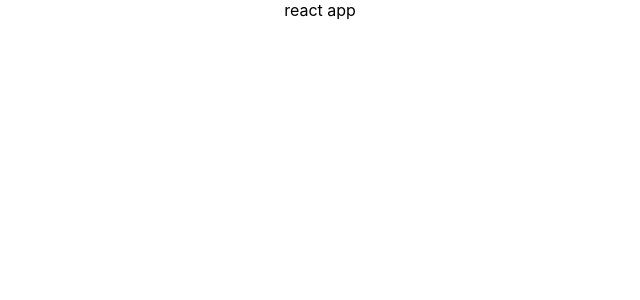
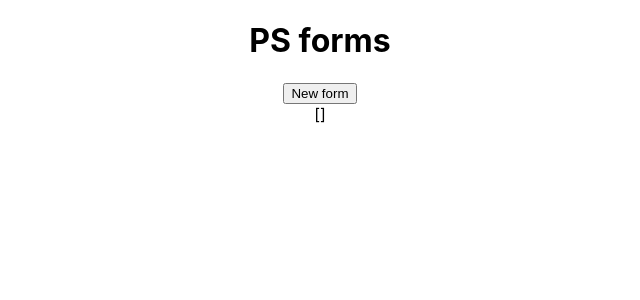
Before and after one commit to patryk-siewiera/iterators, a React (Create React App) app: page / in a window 1280 px wide. Shown: the top 300 px of the page, without its empty margins (320-960 px from the left). Built offline with nearby package versions, Linux system fonts and the light colour scheme.

Commit message:
feat: add new list

```diff
--- a/src/App.js
+++ b/src/App.js
@@ -1,7 +1,26 @@
 import "./App.css";
+import React, { useState } from "react";
+
+function newForm(name) {
+	const form = {
+		name: name,
+	};
+	return form;
+}
 
 function App() {
-	return <div className="App">react app</div>;
+	const [formList, setFormList] = useState([]);
+	return (
+		<div className="App">
+			<h1>PS forms</h1>
+			<button
+				onClick={(e) => setFormList(formList.concat(newForm("list1")))}
+			>
+				New form
+			</button>
+			<div>{JSON.stringify(formList)}</div>
+		</div>
+	);
 }
 
 export default App;
```
